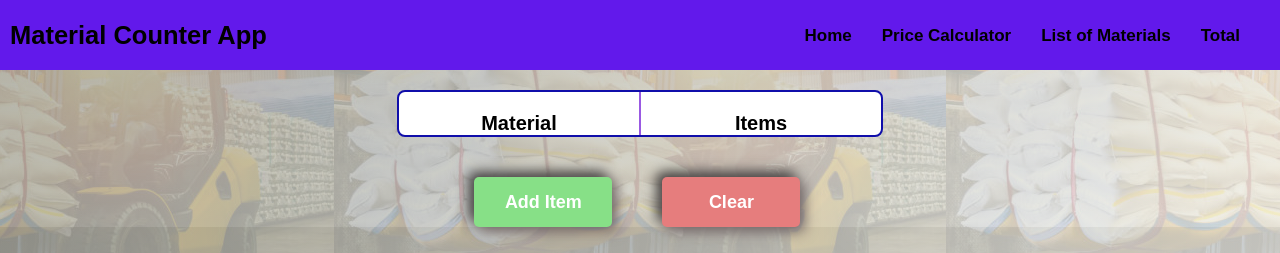
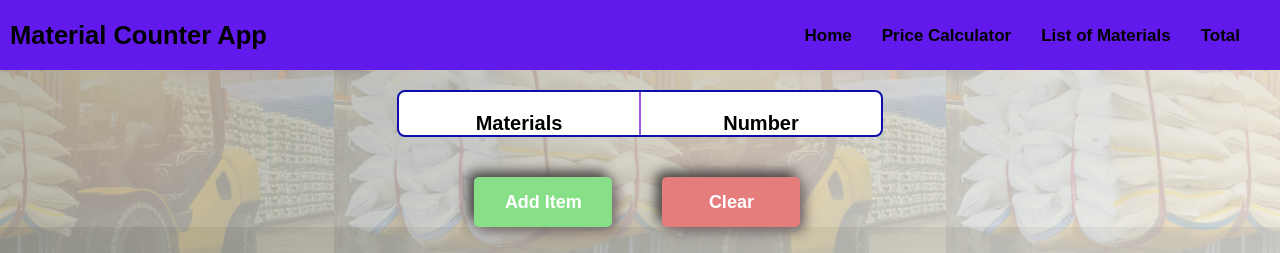
Before and after one commit to Anny85-code/material-counter, a React (Create React App) app: page /list in a window 1280 px wide. Shown: the top 253 px of the page. Built offline with nearby package versions, Linux system fonts and the light colour scheme.

Commit message:
:art: List
update list heading

```diff
--- a/src/list/List.jsx
+++ b/src/list/List.jsx
@@ -15,9 +15,9 @@ const List = () => {
       <div className="main-container-list">
         <div className="custrans-name1">
           <p className="columns">
-            <span className="cus-name1 p">Material</span>
+            <span className="cus-name1 p">Materials</span>
           </p>
-          <p className="columns i p">Items</p>
+          <p className="columns i p">Number</p>
         </div>
         {materials.map((item) => (
           <ul id="p-child">
```
